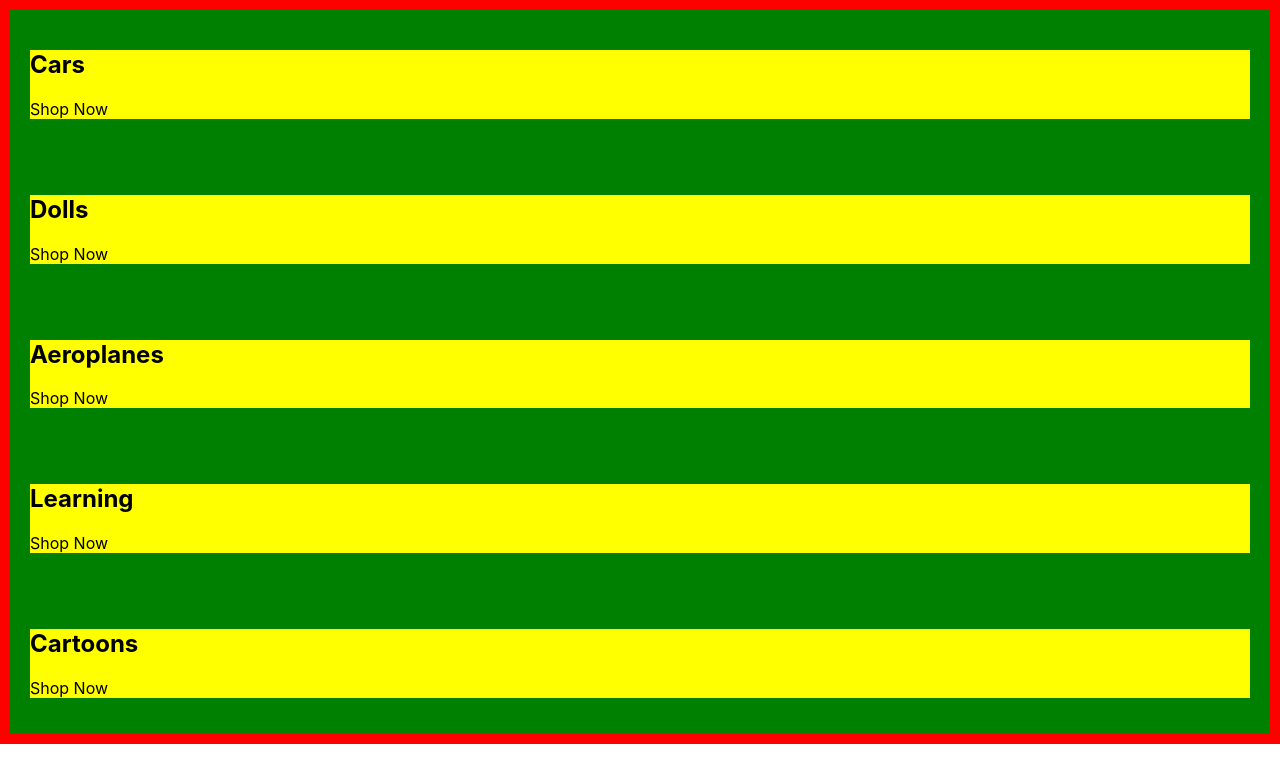
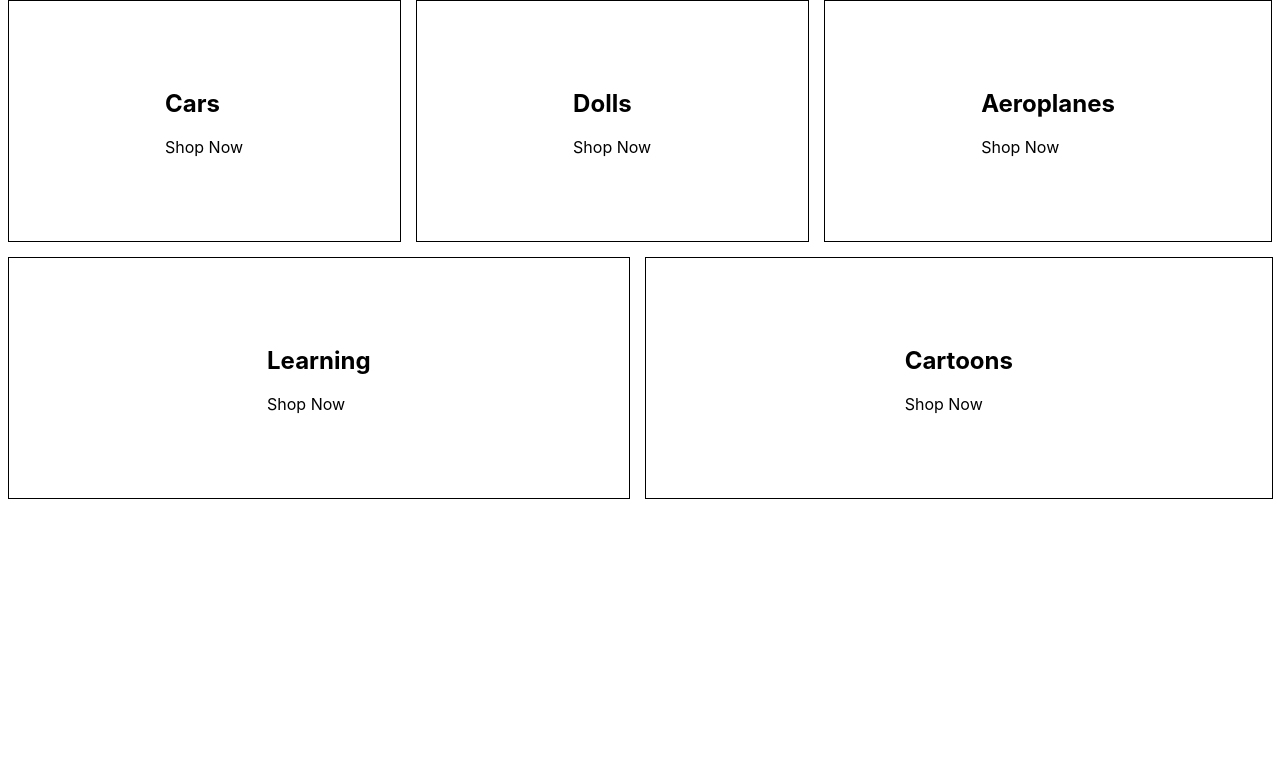
Before and after one commit to Helena2018/kids-toys, a React (Create React App) app: page / in a window 1280 px wide. Shown: the top 782 px of the page. Built offline with nearby package versions, Linux system fonts and the light colour scheme.

Commit message:
category-container css updated

```diff
--- a/src/categories.style.scss
+++ b/src/categories.style.scss
@@ -1,14 +1,18 @@
 .categories-container {
-  background-color: red;
-  padding: 10px;
+  width: 100%;
+  display: flex;
+  flex-wrap: wrap;
+  justify-content: space-between;
+}
 
-  .category-container {
-    background-color: green;
-    padding: 20px;
-
-    .category-body-container {
-      background-color: yellow;
-      padding: 30;
-    }
-  }
+.category-container {
+  min-width: 30%;
+  height: 240px;
+  flex: 1 1 auto;
+  display: flex;
+  align-items: center;
+  justify-content: center;
+  border: 1px solid black;
+  margin: 0 7.5px 15px;
+  overflow: hidden;
 }
```
